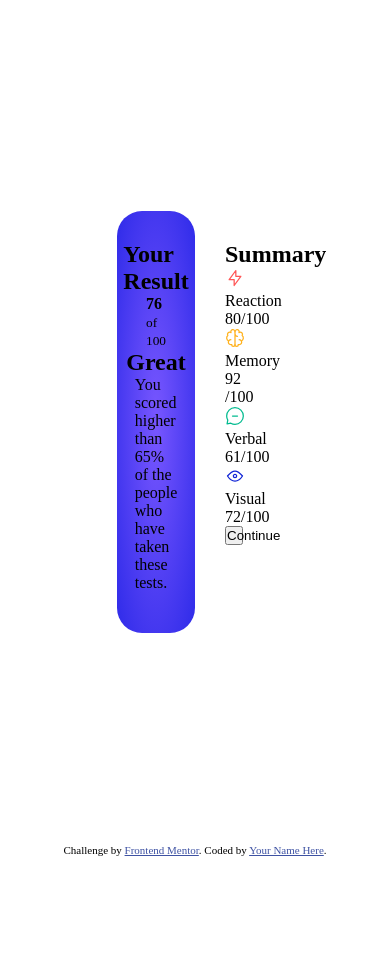
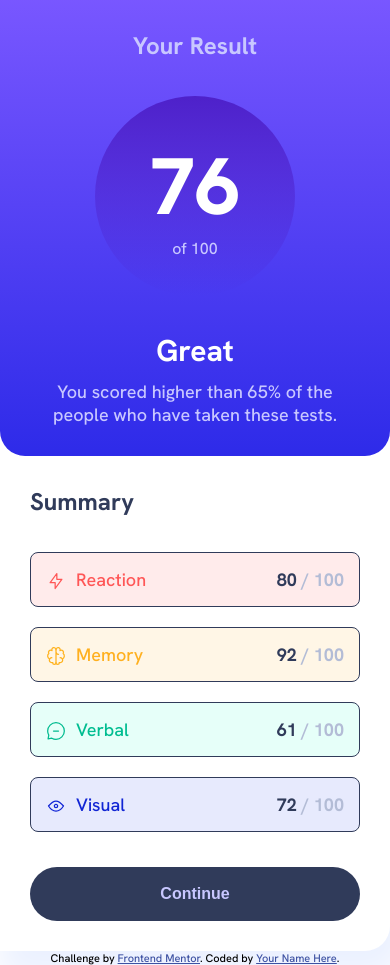
Before and after one commit to nandala-allan/results-summary-component, a plain HTML site: page index.html in a window 390 px wide. Before the commit the page ends 856 px from the top, so only its background shows below. Drawn offline with Linux system fonts and the light colour scheme.

Commit message:
edit mobile views

```diff
--- a/css/styles.css
+++ b/css/styles.css
@@ -5,38 +5,228 @@
   /* border: 1px solid red; */
 }
 
+body {
+  font-family: "Hanken Grotesk", sans-serif;
+}
+
 section {
   display: flex;
   justify-content: center;
   align-items: center;
   min-height: 100vh;
+  background-color: hsl(0, 0%, 100%);
 }
 
 .component {
   display: flex;
   flex-direction: row;
-  width: 40%;
+  /* width: 50%; */
   min-height: 50vh;
-  background-color: hsl(0, 0%, 100%) s;
+  background-color: hsl(0, 0%, 100%);
+  border-radius: 0 25px 25px 0;
+  box-shadow: 9px 19px 34px 9px hsl(221, 100%, 96%);
 }
 
 .results {
   display: flex;
   flex-direction: column;
+  gap: 35px;
   align-items: center;
   width: 50%;
   border-radius: 25px;
   padding: 30px;
   z-index: 10;
-  background-image: radial-gradient(hsl(252, 100%, 67%), hsl(241, 81%, 54%));
+  background-image: linear-gradient(hsl(252, 100%, 67%), hsl(241, 81%, 54%));
+}
+
+.results h1 {
+  font-weight: 700;
+  color: hsl(241, 100%, 89%);
+  text-align: center;
+}
+
+#result {
+  display: flex;
+  flex-direction: column;
+  justify-content: center;
+  align-items: center;
+  width: 200px;
+  min-height: 200px;
+  border-radius: 50%;
+  background-image: linear-gradient(
+    hsla(256, 72%, 46%, 1),
+    hsla(241, 72%, 46%, 0)
+  );
+}
+
+strong {
+  font-size: 80px;
+  color: hsl(0, 0%, 100%);
+  font-weight: 800;
+  padding: 0;
+}
+
+small {
+  font-size: 16px;
+  color: hsl(241, 100%, 89%);
+  font-weight: 500;
+}
+
+#result-content {
+  display: flex;
+  flex-direction: column;
+  align-items: center;
+  text-align: center;
+  gap: 10px;
+}
+h2 {
+  font-size: 30px;
+  font-weight: 700;
+  color: hsl(0, 0%, 100%);
+}
+
+#result-content p {
+  font-size: 18px;
+  font-weight: 400;
+  color: hsl(241, 100%, 89%);
+  width: 80%;
 }
 
 .summary {
   display: flex;
   flex-direction: column;
+  gap: 35px;
   width: 50%;
   padding: 30px;
+  /* border-radius: 0 25px 25px 0; */
 }
+
+.summary h1 {
+  font-weight: 700;
+  color: hsl(224, 30%, 27%);
+}
+.summary p {
+  font-size: 18px;
+  font-weight: 400;
+}
+
+.bold {
+  color: hsl(224, 30%, 27%);
+  font-weight: 700;
+}
+
+.faint {
+  color: hsl(224, 30%, 77%);
+  font-weight: 700;
+}
+
+.summary-component {
+  position: relative;
+  display: flex;
+  justify-content: space-between;
+  align-items: center;
+  padding: 15px;
+  border-radius: 8px;
+  border: 1px solid hsl(224, 30%, 27%);
+}
+
+.summary-components {
+  display: flex;
+  flex-direction: column;
+  justify-content: space-between;
+  gap: 20px;
+}
+
+.details {
+  display: flex;
+  justify-content: space-between;
+  align-items: end;
+  gap: 10px;
+}
+
+.reaction {
+  background-color: hsl(0, 100%, 96%);
+  z-index: 3;
+}
+
+.reaction p {
+  color: hsl(0, 100%, 67%);
+}
+
+.memory {
+  background-color: hsl(39, 100%, 95%);
+}
+
+.memory p {
+  color: hsl(39, 100%, 56%);
+}
+
+.verbal {
+  background-color: hsl(166, 100%, 95%);
+}
+
+.verbal p {
+  color: hsl(166, 100%, 37%);
+}
+.visual {
+  background-color: hsl(234, 85%, 95%);
+}
+
+.visual p {
+  color: hsl(234, 85%, 45%);
+}
+
+button {
+  font-size: 16px;
+  font-weight: 800;
+  padding: 18px;
+  color: hsl(241, 100%, 89%);
+  background-color: hsl(224, 30%, 27%);
+  border: none;
+  border-radius: 30px;
+}
+
+button:hover {
+  cursor: pointer;
+  background-image: linear-gradient(hsl(252, 100%, 67%), hsl(241, 81%, 54%));
+  color: hsl(0, 0%, 100%);
+}
+
+@media (width: 1440px) {
+  .component {
+    width: 50%;
+  }
+
+  #result-content p {
+    width: 85%;
+  }
+}
+
+@media (min-width: 375px) and (max-width: 768px) {
+  .component {
+    flex-direction: column;
+  }
+
+  .results,
+  .summary {
+    width: 100%;
+  }
+
+  .results {
+    border-radius: 0 0 25px 25px;
+  }
+
+  #result-content p {
+    width: 100%;
+  }
+}
+
+@media (width: 768px) {
+  #result-content p {
+    width: 60%;
+  }
+}
+
 .attribution {
   font-size: 11px;
   text-align: center;
--- a/index.html
+++ b/index.html
@@ -9,6 +9,9 @@
   <link rel="icon" type="image/png" sizes="32x32" href="./assets/images/favicon-32x32.png">
 
   <title>Frontend Mentor | Results summary component</title>
+  <link rel="preconnect" href="https://fonts.googleapis.com">
+  <link rel="preconnect" href="https://fonts.gstatic.com" crossorigin>
+  <link href="https://fonts.googleapis.com/css2?family=Hanken+Grotesk:wght@500;700;800&display=swap" rel="stylesheet">
   <link rel="stylesheet" href="./css/styles.css">
 
 </head>
@@ -19,33 +22,52 @@
       <div class="component">
         <div class="results">
           <h1> Your Result</h1>
+
           <div id="result">
             <strong>76</strong>
             <small>of 100</small>
           </div>
-          <h2>Great</h2>
-          <p>You scored higher than 65% of the people who have taken these tests.</p>
+
+          <div id="result-content">
+            <h2>Great</h2>
+            <p>You scored higher than 65% of the people who have taken these tests.</p>
+          </div>
         </div>
+
         <div class="summary">
           <h1> Summary</h1>
-          <div class="sammary-component reaction">
-            <p><span><img src="./assets/images/icon-reaction.svg" aria-hidden="true"></span>Reaction</p>
-            <p><span class="bold">80</span>/<span class="faint">100</span></p>
-          </div>
+          <div class="summary-components">
+            <div class="summary-component reaction">
+              <span class="details">
+                <img src="./assets/images/icon-reaction.svg" aria-hidden="true">
+                <p>Reaction</p>
+              </span>
+              <p><span class="bold">80 </span> <span class="faint"> / 100</span></p>
+            </div>
 
-          <div class="sammary-component memory">
-            <p><span><img src="./assets/images/icon-memory.svg" aria-hidden="true"></span>Memory</p>
-            <p><span class="bold">92 </span>/<span class="faint">100</span></p>
-          </div>
+            <div class="summary-component memory">
+              <span class="details">
+                <img src="./assets/images/icon-memory.svg" aria-hidden="true">
+                <p>Memory</p>
+              </span>
+              <p><span class="bold">92 </span> <span class="faint"> / 100</span></p>
+            </div>
 
-          <div class="sammary-component verbal">
-            <p><span><img src="./assets/images/icon-verbal.svg" aria-hidden="true"></span>Verbal</p>
-            <p><span class="bold">61</span>/<span class="faint">100</span></p>
-          </div>
+            <div class="summary-component verbal">
+              <span class="details">
+                <img src="./assets/images/icon-verbal.svg" aria-hidden="true">
+                <p>Verbal</p>
+              </span>
+              <p><span class="bold">61 </span> <span class="faint"> / 100</span></p>
+            </div>
 
-          <div class="sammary-component visual">
-            <p><span><img src="./assets/images/icon-visual.svg" aria-hidden="true"></span>Visual</p>
-            <p><span class="bold">72</span>/<span class="faint">100</span></p>
+            <div class="summary-component visual">
+              <span class="details">
+                <img src="./assets/images/icon-visual.svg" aria-hidden="true">
+                <p>Visual</p>
+              </span>
+              <p><span class="bold">72 </span> <span class="faint"> / 100</span></p>
+            </div>
           </div>
           <button>Continue</button>
         </div>
```
